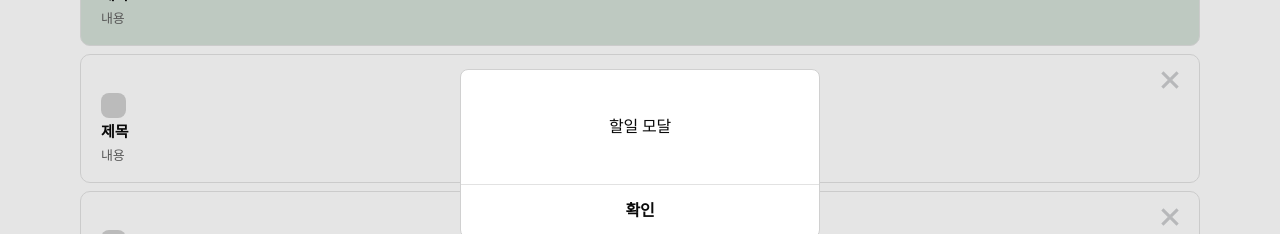
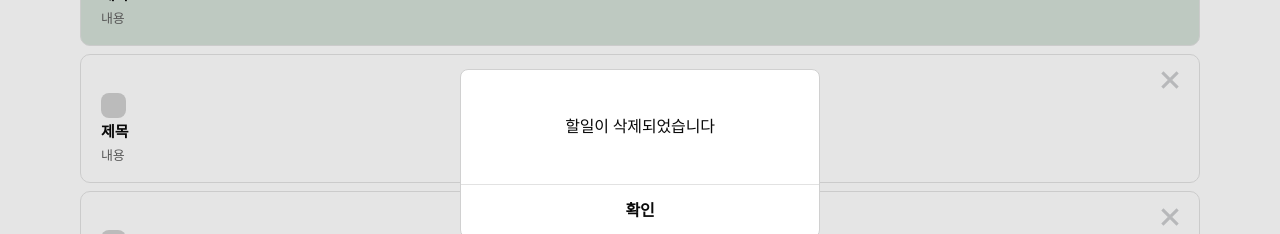
Before and after one commit to suhado/react-study, a Next.js app: page / in a window 1280 px wide. Both pictures are taken after a click on the picture 1170 px from the left and 190 px from the top of the page. Shown: the part 247-481 px from the top of the page. Built offline with nearby package versions, Linux system fonts and the light colour scheme.

Commit message:
feat: 모달 위치 변경

```diff
--- a/app/page.tsx
+++ b/app/page.tsx
@@ -63,6 +63,7 @@ export default function Home() {
   };
 
   const deleteTodo = (id: string) => {
+    setIsModalOpen(true);
     setTodoItems((prevTodoItems) => prevTodoItems.filter((item) => item.id !== id));
   };
 
@@ -81,7 +82,7 @@ export default function Home() {
         <TodoWrapper>
           <TodoList>
             {todoItems.map((item) => (
-              <TodoCard key={item.id} $isDone={item.isDone} onClick={() => setIsModalOpen(true)}>
+              <TodoCard key={item.id} $isDone={item.isDone}>
                 <DeleteButtonWrapper>
                   <Image
                     src="/deleteIcon.svg"
@@ -105,7 +106,7 @@ export default function Home() {
         <ModalWrapper>
           <Backdrop>
             <ModalBody onClick={(e) => e.stopPropagation()}>
-              <ModalContents>할일 모달</ModalContents>
+              <ModalContents>할일이 삭제되었습니다</ModalContents>
               <ButtonWrapper>
                 <Button onClick={() => setIsModalOpen(false)}>
                   <ButtonTextPrimary>확인</ButtonTextPrimary>
```
